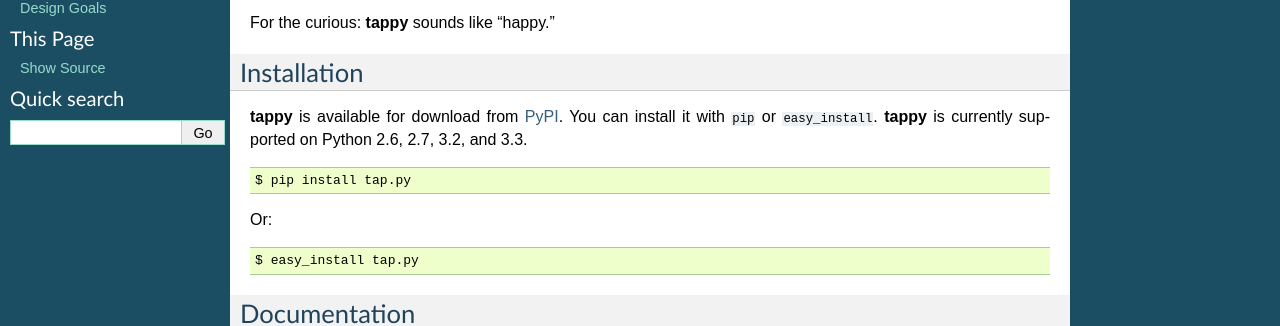
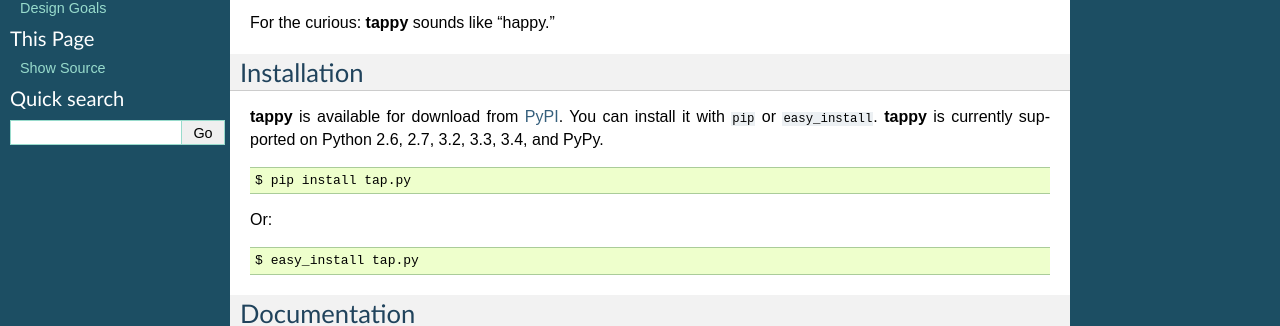
Before and after one commit to python-tap/tappy, a Sphinx documentation site: the page built from docs/index.rst, in a window 1280 px wide. Shown: the part 159-485 px from the top of the page. Built offline with Sphinx 7.4.7, drawn with Linux system fonts in a browser that asks for light colours.

Commit message:
Update index.rst
Update supported versions.

```diff
--- a/docs/index.rst
+++ b/docs/index.rst
@@ -14,8 +14,8 @@ Installation
 
 **tappy** is available for download from `PyPI
 <https://pypi.python.org/pypi/tap.py>`_.  You can install it with ``pip`` or
-``easy_install``. **tappy** is currently supported on Python 2.6, 2.7, 3.2, and
-3.3.
+``easy_install``. **tappy** is currently supported on Python 2.6, 2.7, 3.2,
+3.3, 3.4, and PyPy.
 
 .. code-block:: bash
 
```
